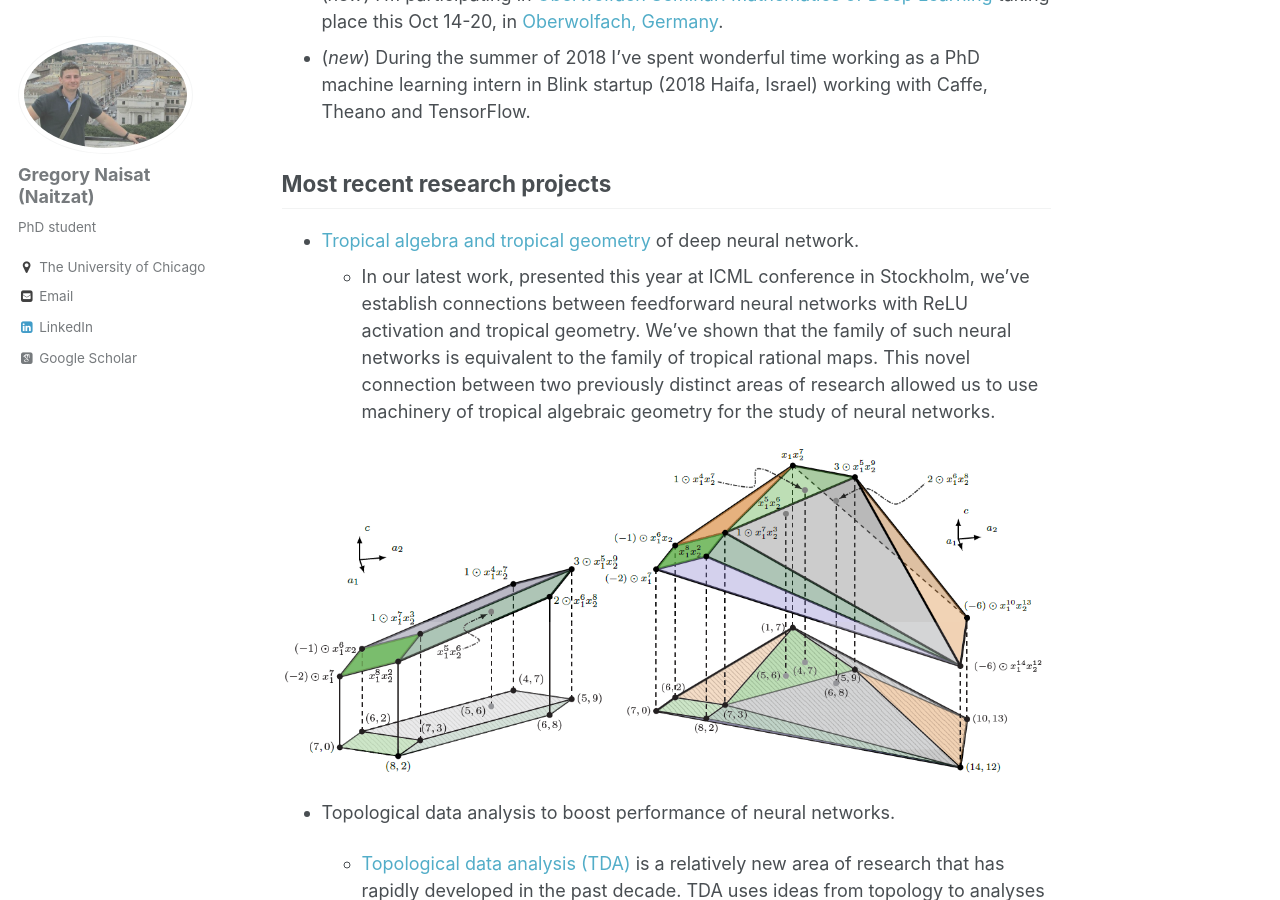
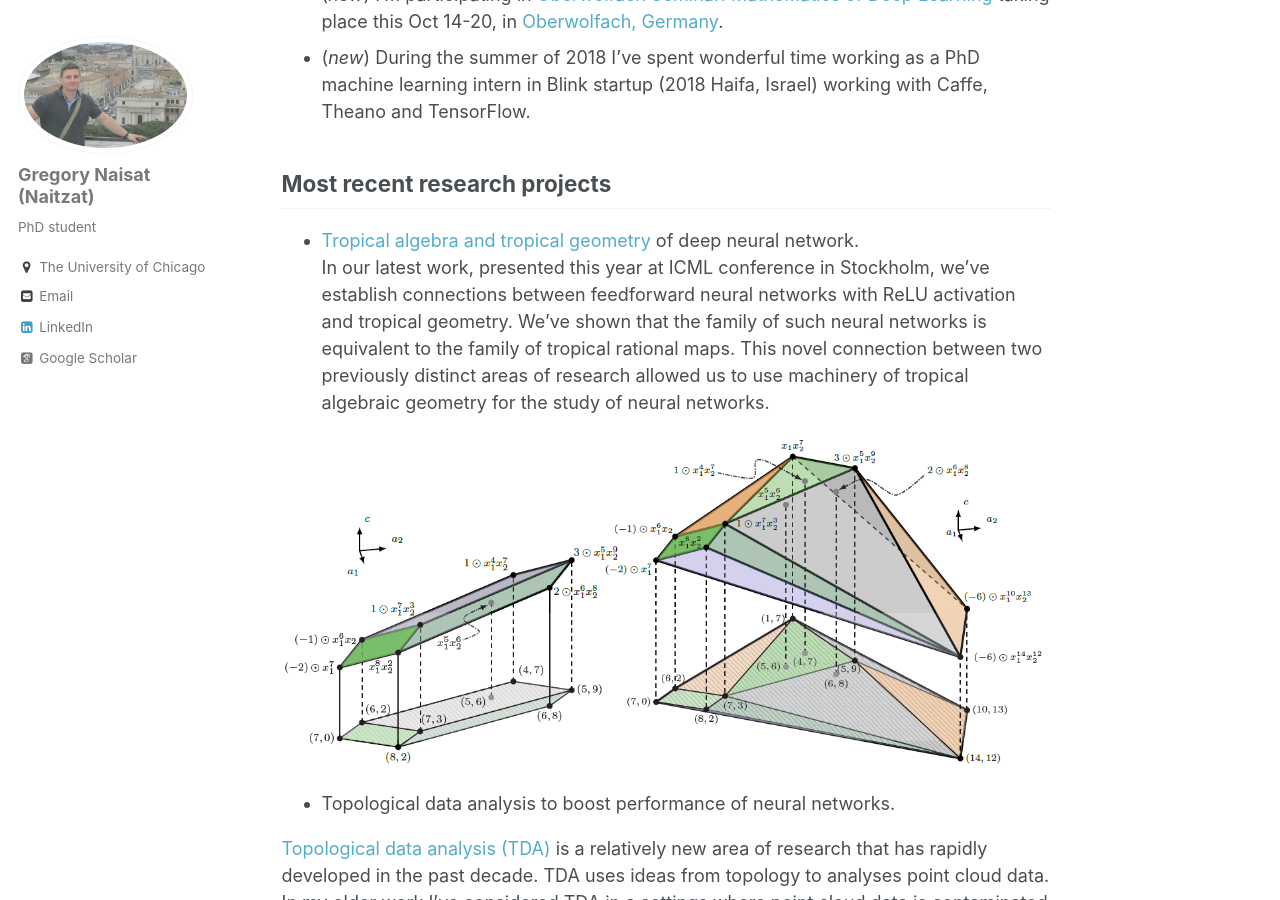
Before and after one commit to sgregnt/sgregnt.github.io, a Jekyll site: the page built from _pages/about.md, in a window 1280 px wide and 900 px high, scrolled down 449 px. Built offline with Jekyll 4.4.1, drawn with Linux system fonts in a browser that asks for light colours; some web fonts are replaced.

```diff
--- a/_pages/about.md
+++ b/_pages/about.md
@@ -24,7 +24,7 @@ geometry for machine learning](https://www.siam.org/Conferences/CM/Main/ag19) (w
 ## Most recent research projects
 
 * [Tropical algebra and tropical geometry](https://en.wikipedia.org/wiki/Tropical_geometry) of deep neural network.
-   - In our latest work, presented this year at ICML conference in Stockholm, we've establish connections
+In our latest work, presented this year at ICML conference in Stockholm, we've establish connections
 between feedforward neural networks with ReLU activation and tropical
 geometry. We've shown that the family of such neural networks is equivalent
 to the family of tropical rational maps. This novel connection between two previously distinct areas of research allowed us to use machinery of tropical algebraic geometry for the study of neural networks.
@@ -34,7 +34,7 @@ to the family of tropical rational maps. This novel connection between two previ
 
 * Topological data analysis to boost performance of neural networks.
 
-   - [Topological data analysis (TDA)](https://en.wikipedia.org/wiki/Topological_data_analysis) is a relatively
+[Topological data analysis (TDA)](https://en.wikipedia.org/wiki/Topological_data_analysis) is a relatively
 new area of research that has rapidly developed in the past decade. TDA
 uses ideas from topology to analyses point cloud data. In my older work
 I've considered TDA in a settings where point cloud data is
```
